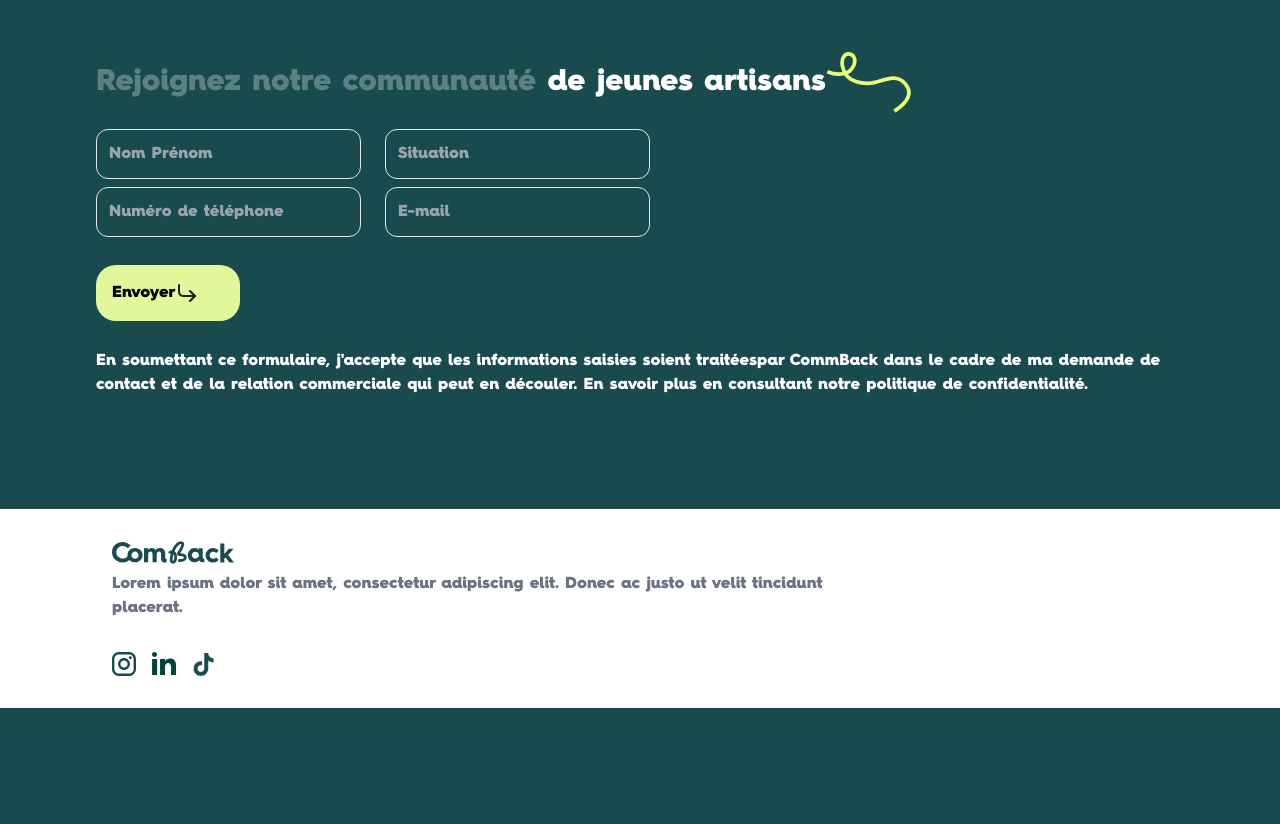
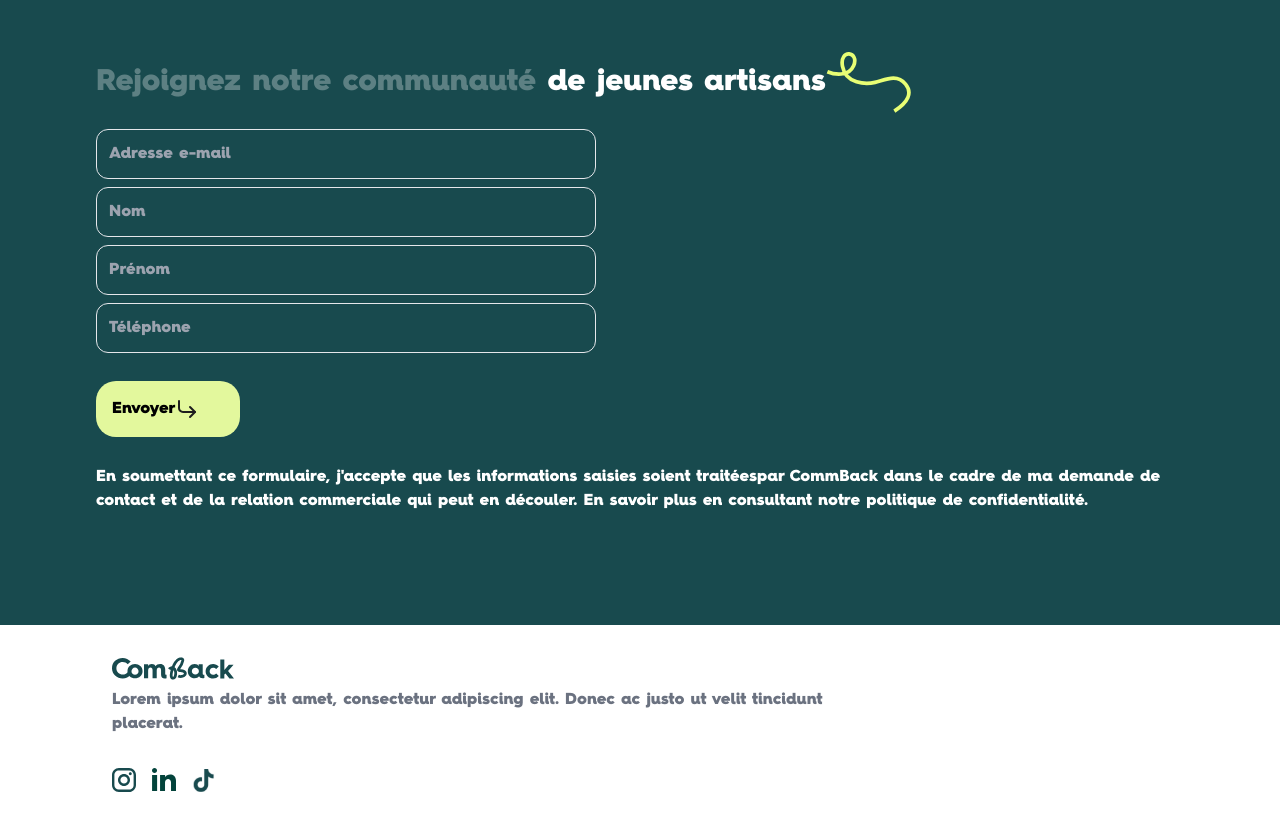
Before and after one commit to ArthurSrn/projetcompet, a Next.js app: page / in a window 1280 px wide. Shown: the part 1540-2364 px from the top of the page. Before the commit the page ends 2248 px from the top, so only its background shows below. Built offline with nearby package versions, Linux system fonts and the light colour scheme.

Commit message:
brevo ajout

```diff
--- /dev/null
+++ b/app/components/ButtonForm.tsx
@@ -0,0 +1,20 @@
+
+import Image from "next/image";
+
+export default function ButtonForm (){
+    <main>
+        <button
+              type="submit"
+              className="flex flex-row space-x-2 bg-regal-green font-bold p-4 mt-5 rounded-[20px] w-36"
+            >
+              Envoyer
+              <Image
+                src="/Fleche.svg"
+                alt="Button Logo"
+                className="w-auto"
+                width="24"
+                height="24"
+              />
+            </button>
+    </main>
+}
--- /dev/null
+++ b/app/components/Newsletter.tsx
@@ -0,0 +1,113 @@
+"use client"
+import Image from "next/image";
+import { useForm, SubmitHandler } from "react-hook-form";
+import { useState } from "react";
+import { zodResolver } from "@hookform/resolvers/zod";
+import { z } from "zod";
+
+const schema = z.object({
+  email: z.string().email(),
+  firstName: z.string(),
+  lastName: z.string(),
+  telephone: z.string(),
+});
+
+type NewsletterFormInputs = z.infer<typeof schema>;
+
+export default function NewsletterForm() {
+  const {
+    register,
+    handleSubmit,
+    formState: { errors },
+  } = useForm<NewsletterFormInputs>({
+    resolver: zodResolver(schema),
+  });
+
+  const onSubmit: SubmitHandler<NewsletterFormInputs> = async (data) => {
+    console.log(JSON.stringify(data));
+    try {
+      const res = await fetch("/api/newsletter", {
+        method: "POST",
+        body: JSON.stringify(data),
+        headers: {
+          "Content-Type": "application/json",
+        },
+      });
+      console.log(res);
+
+      const result = await res.json();
+
+      console.log(result);
+
+      if (!res.ok) {
+        throw new Error(
+          "Une erreur s'est produite lors de la demande à l'API."
+        );
+      }
+
+      const responseJson = await res.json();
+      console.log("Réponse de l'API :", responseJson);
+    } catch (error) {
+      console.error("Erreur lors de la demande à l'API :", error);
+    }
+  };
+
+  return (
+    <form onSubmit={handleSubmit(onSubmit)} className="mt-4 flex flex-col md:flex-row md:flex-wrap">
+      <div className="flex flex-col md:space-x-6 w-full">
+        <input
+          type="email"
+          placeholder="Adresse e-mail"
+          className="border rounded-xl p-3 mb-2 bg-transparent max-w-[500px]"
+          {...register("email")}
+        />
+        {errors.email && <p>Entrer une adresse e-mail valide</p>}
+      </div>
+
+      <div className="flex flex-col md:space-x-6 w-full">
+        <input
+          className="border rounded-xl p-3 mb-2 bg-transparent max-w-[500px]"
+          type="text"
+          placeholder="Nom"
+          {...register("firstName")}
+        />
+        {errors.firstName && <p>Entrer un nom valide</p>}
+      </div>
+
+
+      <div className="flex flex-col  md:space-x-6 w-full">
+        <input
+          className="border rounded-xl p-3 mb-2 bg-transparent max-w-[500px]"
+          type="text"
+          placeholder="Prénom"
+          {...register("lastName")}
+        />
+        {errors.lastName && <p>Entrer un prénom valide</p>}
+      </div>
+
+      <div className="flex flex-col md:space-x-6 w-full">
+        <input
+          className="border rounded-xl p-3 mb-2 bg-transparent max-w-[500px]"
+          type="tel"
+          placeholder="Téléphone"
+          {...register("telephone")}
+        />
+        {errors.telephone && <p>Entrer un numéro de téléphone valide</p>}
+      </div>
+
+      <button
+        type="submit"
+        className="flex flex-row space-x-2 bg-regal-green font-bold p-4 mt-5 rounded-[20px] w-36"
+      >
+        Envoyer
+        <Image
+          src="/Fleche.svg"
+          alt="Button Logo"
+          className="w-auto"
+          width="24"
+          height="24"
+        />
+      </button>
+    </form>
+  );
+}
--- a/app/page.tsx
+++ b/app/page.tsx
@@ -1,6 +1,7 @@
 import Image from "next/image";
 import Link from "next/link";
 import BurgerMenu from "./components/Burgermenu";
+import NewsletterForm from "./components/Newsletter";
 
 export default function Home() {
   return (
@@ -138,47 +139,7 @@ export default function Home() {
               height="61"
             />
           </div>
-
-          <form className="mt-4 flex flex-col md:flex-row md:flex-wrap">
-            <div className="flex flex-col md:flex-row md:space-x-6 w-full">
-              <input
-                type="text"
-                placeholder="Nom Prénom"
-                className="border rounded-xl p-3 mb-2 bg-transparent max-w-[500px]"
-              />
-              <input
-                type="text"
-                placeholder="Situation"
-                className="border rounded-xl p-3 mb-2 bg-transparent max-w-[500px]"
-              />
-            </div>
-            <div className="flex flex-col md:flex-row md:space-x-6 w-full">
-              <input
-                type="tel"
-                placeholder="Numéro de téléphone"
-                className="border rounded-xl p-3 mb-2 bg-transparent max-w-[500px]"
-              />
-              <input
-                type="email"
-                placeholder="E-mail"
-                className="border rounded-xl p-3 mb-2 bg-transparent max-w-[500px]"
-              />
-            </div>
-            <button
-              type="submit"
-              className="flex flex-row space-x-2 bg-regal-green font-bold p-4 mt-5 rounded-[20px] w-36"
-            >
-              Envoyer
-              <Image
-                src="/Fleche.svg"
-                alt="Button Logo"
-                className="w-auto"
-                width="24"
-                height="24"
-              />
-            </button>
-          </form>
-
+          <NewsletterForm />
           <p className="mt-7 text-white">
             En soumettant ce formulaire, j'accepte que les informations saisies
             soient traitéespar CommBack dans le cadre de ma demande de contact
--- /dev/null
+++ b/app/robots.ts
@@ -0,0 +1,12 @@
+import { MetadataRoute } from "next";
+
+export default function robots(): MetadataRoute.Robots {
+  return {
+    rules: {
+      userAgent: "*",
+      allow: "/",
+      disallow: "/private/",
+    },
+    sitemap: "https://acme.com/sitemap.xml",
+  };
+}
--- a/package.json
+++ b/package.json
@@ -26,6 +26,7 @@
     "react-icons": "^4.9.0",
     "server-only": "^0.0.1",
     "tailwindcss": "3.3.2",
-    "typescript": "5.0.4"
+    "typescript": "5.0.4",
+    "zod": "^3.21.4"
   }
 }
--- /dev/null
+++ b/pages/api/newsletter/index.ts
@@ -0,0 +1,52 @@
+import { NextApiRequest, NextApiResponse } from "next";
+
+interface NewsletterFormData {
+  email: string;
+  firstname: string;
+}
+
+export default async function handler(
+  req: NextApiRequest,
+  res: NextApiResponse
+) {
+  if (req.method === "POST") {
+    try {
+      const { email, firstname } = req.body as NewsletterFormData;
+      const apiKey = process.env.BREVO_API_KEY;
+
+      if (!apiKey) {
+        return res.status(500).json({ error: "Missing API Key" });
+      }
+
+      // Ajouter l'e-mail aux contacts Sendinblue
+      const response = await fetch("https://api.brevo.com/v3/contacts", {
+        method: "POST",
+        headers: {
+          "Content-Type": "application/json",
+          "api-key": apiKey,
+        },
+        body: JSON.stringify({
+          email,
+          firstname,
+          updateEnabled: false,
+          attributes: {
+            // attributs supplémentaires si nécessaire
+          },
+          listIds: [6], // remplacez par l'ID de votre liste
+        }),
+      });
+
+      const data = await response.json();
+
+      if (!response.ok) {
+        return res.status(response.status).json(data);
+      }
+
+      return res.status(200).json(data);
+    } catch (error) {
+      return res.status(500).json({ error: "Internal Server Error" });
+    }
+  }
+
+  return res.status(405).end(); // Méthode non autorisée
+}
```
Also changed, not shown: .eslintrc.json, app/api/newsletter.ts (added), 2 other files (tests, documents, lock files or other folders).
